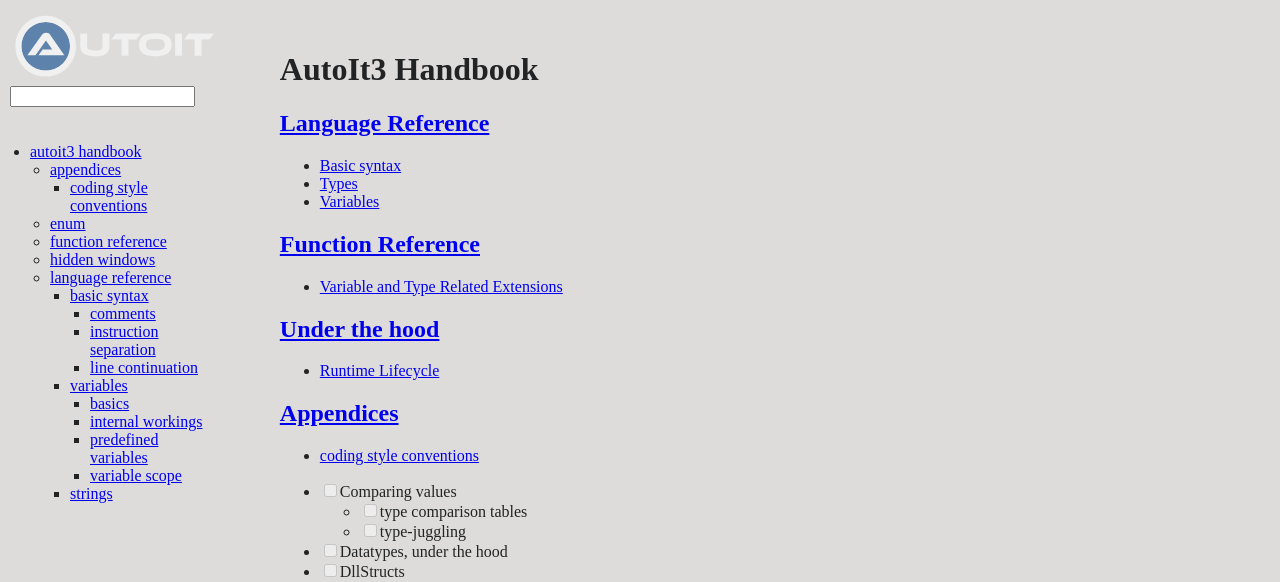
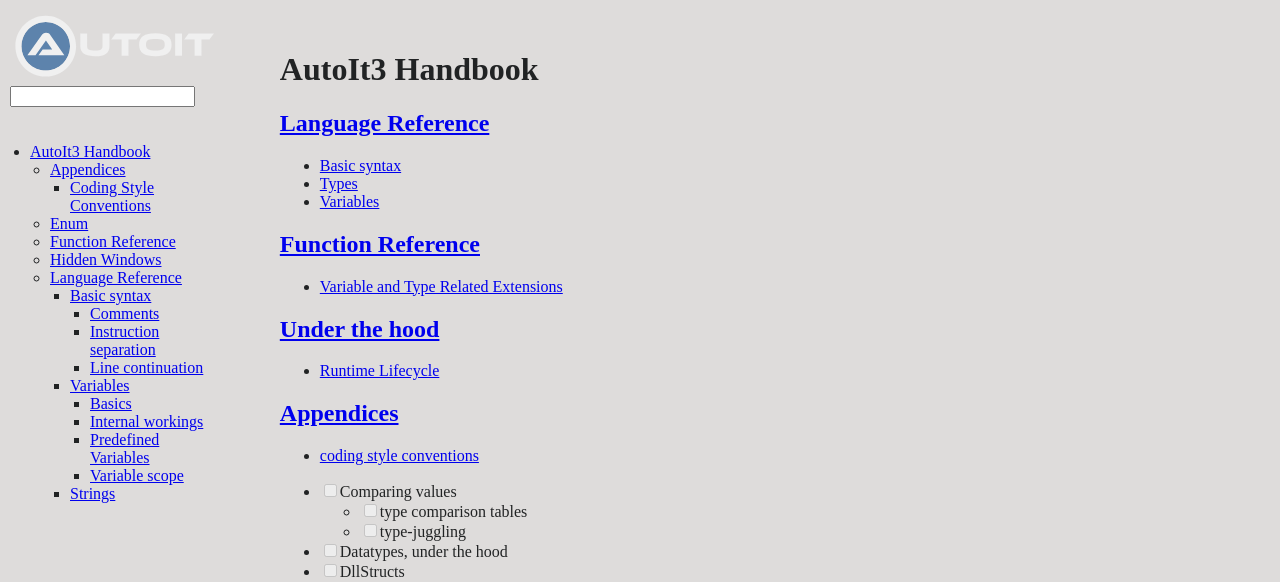
Before and after one commit to genius257/AutoIt3-Handbook, a Jekyll site: the page built from docs/index.md, in a window 1280 px wide. Shown: the top 582 px of the page. Built offline with Jekyll 4.4.1, drawn with Linux system fonts in a browser that asks for light colours; our own code applies the rules of GitHub Pages for plain Markdown files.

Commit message:
Removed downcase of nav link titles

```diff
--- a/docs/_layouts/default.html
+++ b/docs/_layouts/default.html
@@ -38,7 +38,7 @@
                             {% elsif page_level < previous_page_level %}
                                 </ul>
                             {% endif %}
-                            <li><!-- {{ page.url }}<br/>{{ page.url | split:"/" | size | minus: 1 }}<br /> --><a href="{{ page.url | relative_url }}">{{ page.title | downcase }}</a> {{ page.excerpt }}</li>
+                            <li><!-- {{ page.url }}<br/>{{ page.url | split:"/" | size | minus: 1 }}<br /> --><a href="{{ page.url | relative_url }}">{{ page.title }}</a> {{ page.excerpt }}</li>
                             {% assign previous_page_level = page_level %}
                         {% endif %}
                     {% endfor %}
```
